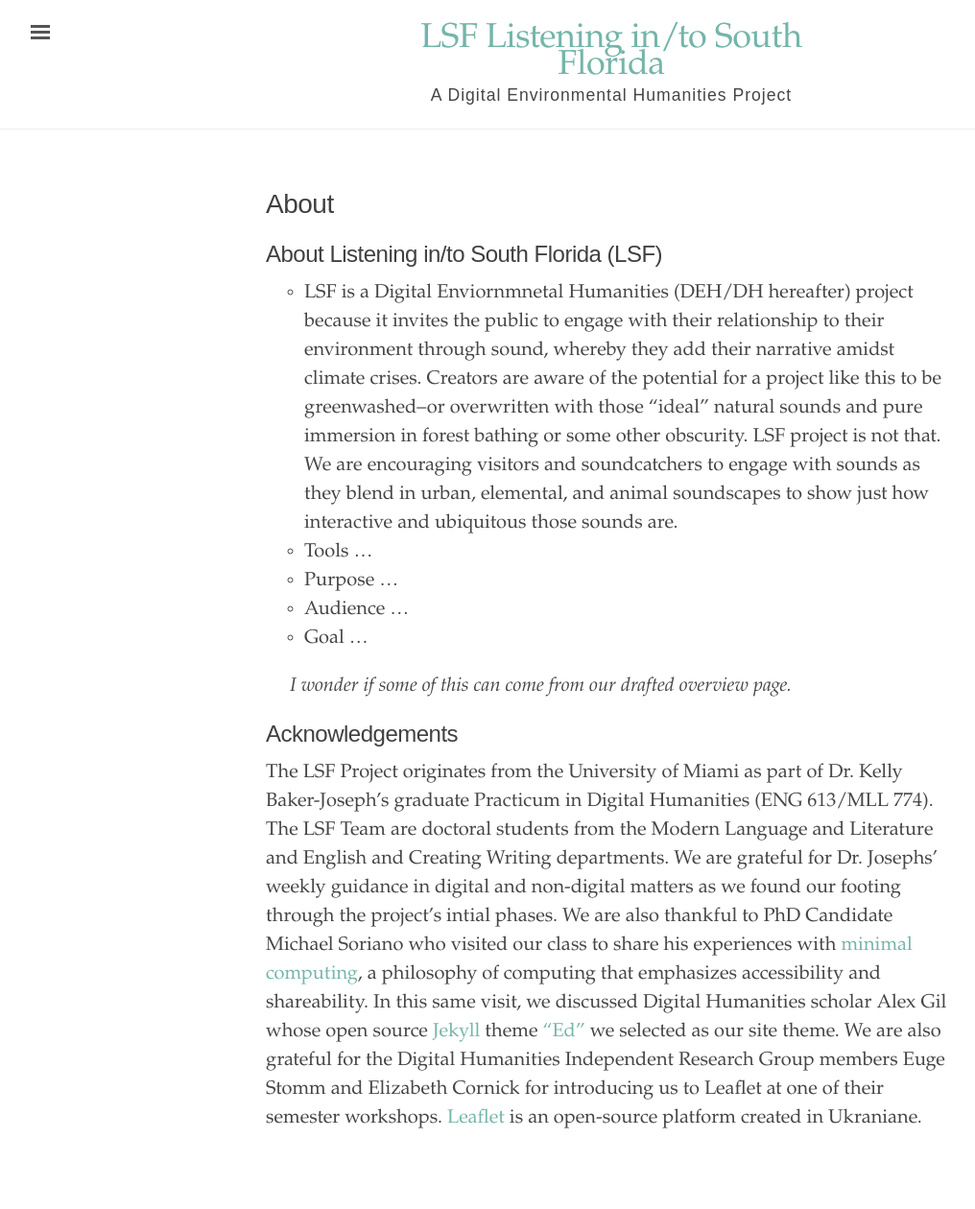
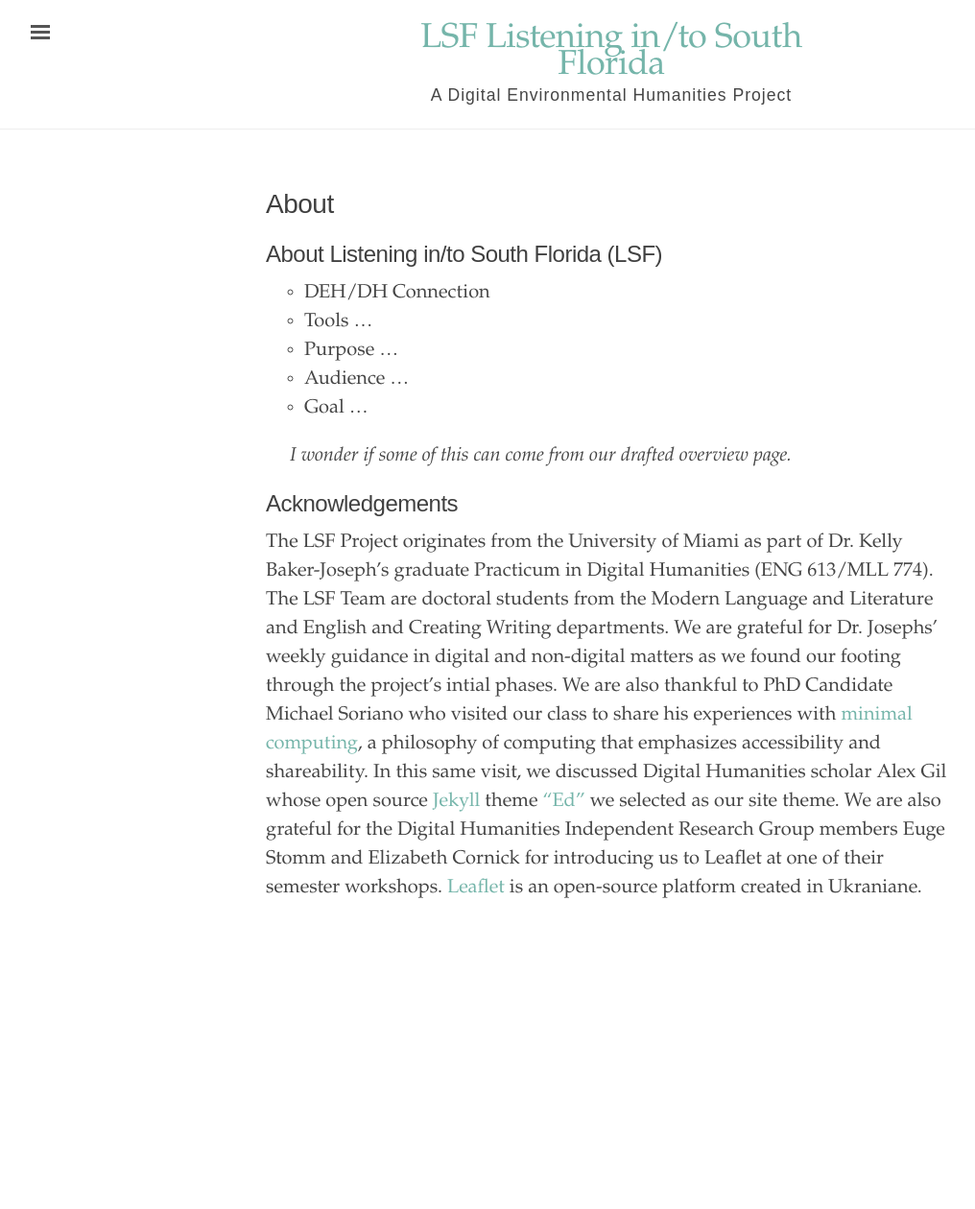
Before and after one commit to rm4-25/lsf_3, a Jekyll site: the page built from About.md, in a window 1280 px wide. Shown: the whole page at 96% size, without its empty margins (3-1019 px from the left). Built offline with Jekyll 4.4.1, drawn with Linux system fonts in a browser that asks for light colours; after the commit the page ends 1020 px from its top, so only the background shows below that.

Commit message:
Update About.md
Removed bit about DEH for proposal.

```diff
--- a/About.md
+++ b/About.md
@@ -5,7 +5,7 @@ order: 2
 ---
 
 ## About Listening in/to South Florida (LSF)
-- LSF is a Digital Enviornmnetal Humanities (DEH/DH hereafter) project because it invites the public to engage with their relationship to their environment through sound, whereby they add their narrative amidst climate crises. Creators are aware of the potential for a project like this to be greenwashed--or overwritten with those "ideal" natural sounds and pure immersion in forest bathing or some other obscurity. LSF project is not that. We are encouraging visitors and soundcatchers to engage with sounds as they blend in urban, elemental, and animal soundscapes to show just how interactive and ubiquitous those sounds are.
+- DEH/DH Connection
 - Tools ...
 - Purpose ...
 - Audience ...
```
